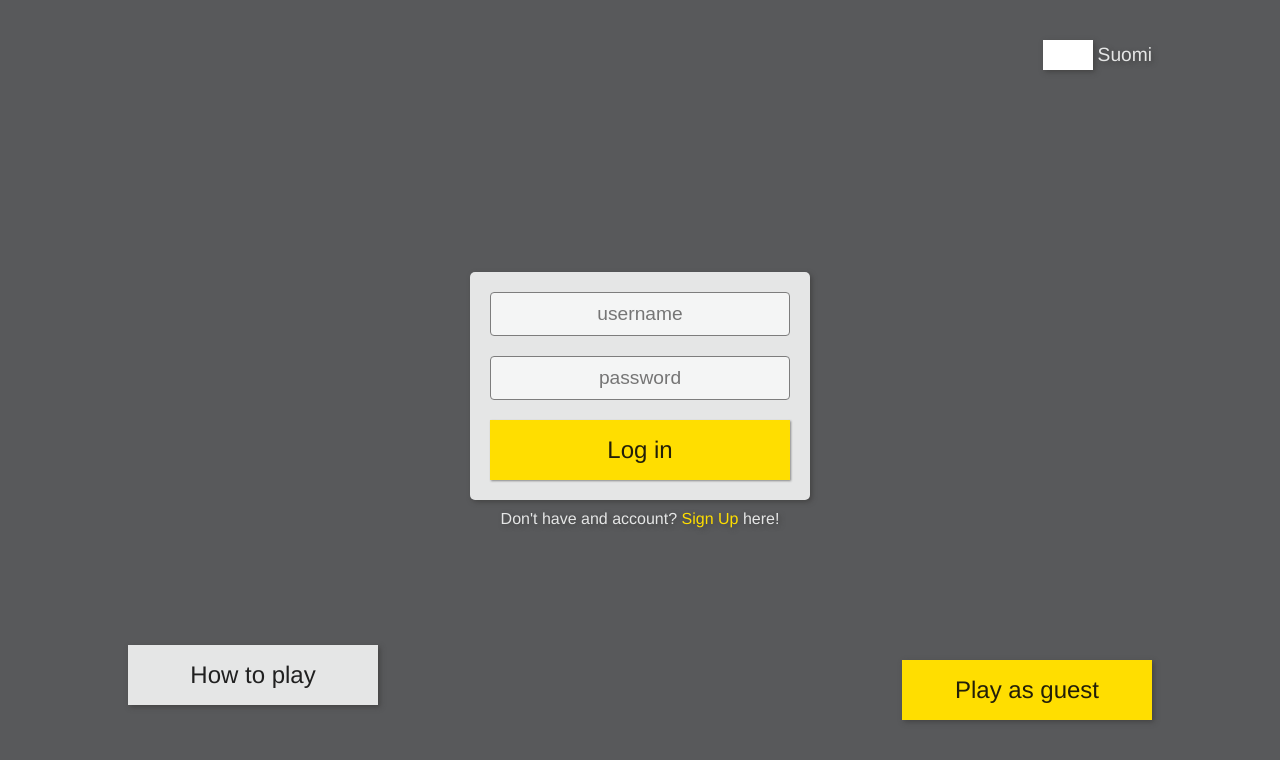
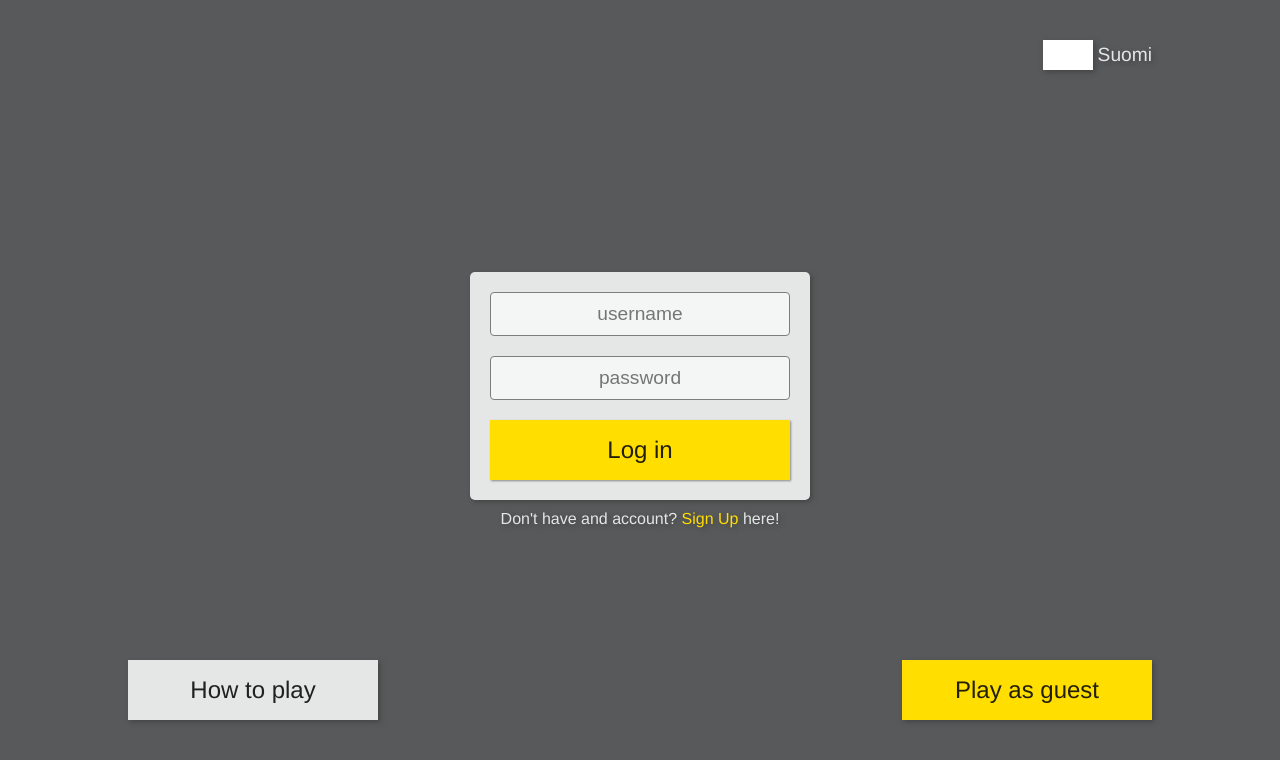
Before and after one commit to kavaari/forestry-game, a React (Create React App) app in the folder frontend/: page / in a window 1280 px wide. Shown: the top 760 px of the page. Built offline with nearby package versions, Linux system fonts and the light colour scheme.

Commit message:
Remove unintended margin

```diff
--- a/frontend/src/components/MapMenu.css
+++ b/frontend/src/components/MapMenu.css
@@ -51,11 +51,11 @@
   font-size: 1.1em;
 }
 
-.Button {
+#left .Button {
   margin-bottom: var(--left-bottom-margin);
 }
 
-#button-start-game {
+#left #button-start-game {
   margin-bottom: 0;
   position: absolute;
   bottom: 0;
```
